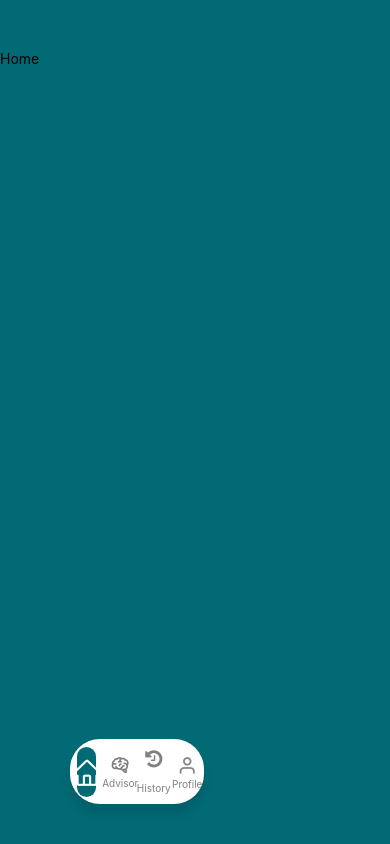
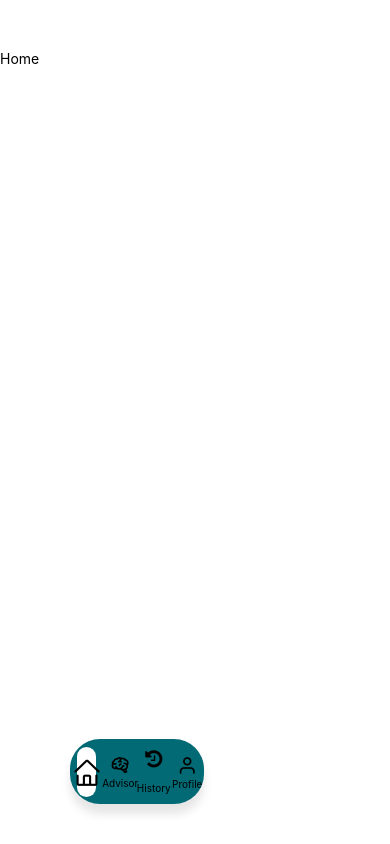
Before and after one commit to christopherkelvin/Tomato_Advisor, a React Native app: screen /home in a window 390 px wide. Built offline with nearby package versions, Linux system fonts and the light colour scheme.

Commit message:
Another different theme

```diff
--- a/src/components/tabBar/tabBar.styles.ts
+++ b/src/components/tabBar/tabBar.styles.ts
@@ -1,5 +1,5 @@
 import { StyleSheet } from "react-native";
-
+import { originalColor } from "../../layout/authLayout/authWrapper.styles";
 export const styles = StyleSheet.create({
   tabBar: {
     position: "absolute",
@@ -7,7 +7,7 @@ export const styles = StyleSheet.create({
     flexDirection: "row",
     alignItems: "center",
     marginHorizontal: 70,
-    backgroundColor: "white",
+    backgroundColor: originalColor,
     borderRadius: 30,
     overflow: "hidden",
     shadowColor: "#000",
@@ -15,6 +15,4 @@ export const styles = StyleSheet.create({
     shadowOpacity: 0.1,
     shadowRadius: 10,
   },
-
-
 });
--- a/src/components/tabBar/tabBar.tsx
+++ b/src/components/tabBar/tabBar.tsx
@@ -37,7 +37,7 @@ export function TabBar({ state, descriptors, navigation }: BottomTabBarProps) {
           animatedStyle,
           {
             position: "absolute",
-            backgroundColor: originalColor,
+            backgroundColor: 'white',
             marginHorizontal: 7,
             height: dimensions.height - 15,
             width: buttonWidth - 15,
@@ -85,7 +85,7 @@ export function TabBar({ state, descriptors, navigation }: BottomTabBarProps) {
             onLongPress={onLongPress}
             isFocused={isFocused}
             routeName={route.name}
-            color={isFocused ? 'white' : "gray"}
+            color={isFocused ? 'black' : "black"}
             label={label}
           />
         );
--- a/src/components/tabBarButton/tabBarButton.tsx
+++ b/src/components/tabBarButton/tabBarButton.tsx
@@ -53,11 +53,11 @@ export const TabBarButton = ({
         ]}
       >
         <Animated.View style={[iconSize]}>
-          {icon[routeName]({ color: isFocused ? "white" : "gray" })}
+          {icon[routeName]({ color })}
         </Animated.View>
         <Animated.Text
           style={[
-            { color: isFocused ? "white" : "gray" },
+            { color },
             styles.tabBarText,
             animatedTextStyle,
           ]}
--- a/src/layout/themeLayout/themeLayout.styles.js
+++ b/src/layout/themeLayout/themeLayout.styles.js
@@ -5,6 +5,6 @@ export const styles = StyleSheet.create({
   container: {
     paddingTop: 50,
     height: "100%",
-    backgroundColor: themeColor,
+    backgroundColor: 'white',
   },
 });
```
